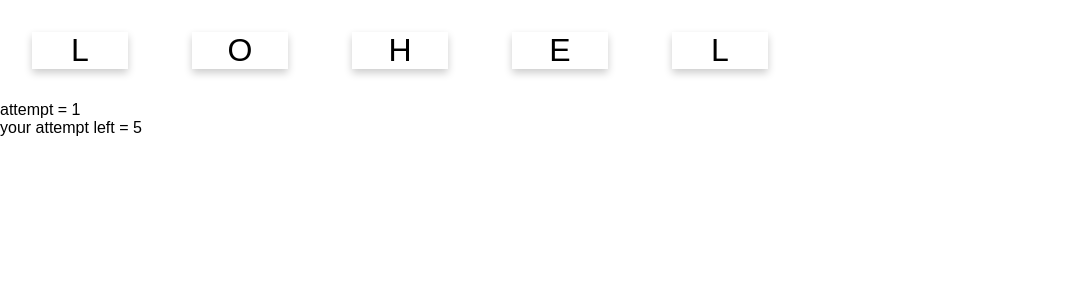
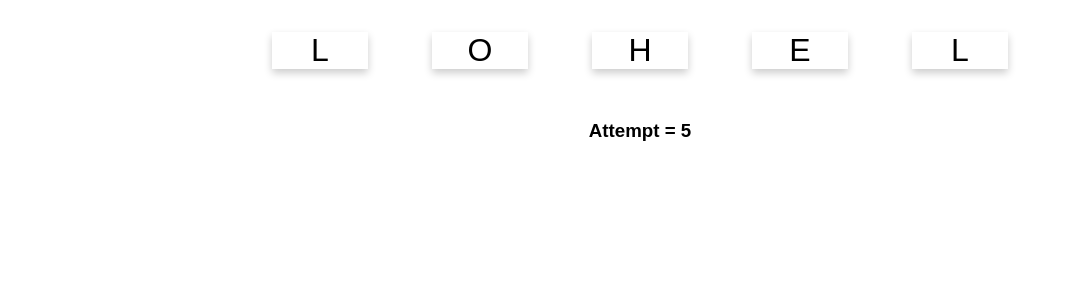
Before and after one commit to essec/react-lab, a React (Create React App) app in the folder card-game/: page / in a window 1280 px wide. Shown: the top 300 px of the page, without its empty margins (0-1074 px from the left). Built offline with nearby package versions, Linux system fonts and the light colour scheme.

Commit message:
add attempt

```diff
--- a/card-game/src/App.js
+++ b/card-game/src/App.js
@@ -3,7 +3,7 @@ import React, { Component } from 'react';
 import './App.css';
 // import CharacterCard from './CharacterCard';
 import WordCard from './WordCard';
-const word = "Hello";
+const word = "HELLO";
 
 class App extends Component {
   render(){
--- a/card-game/src/CharacterCard.js
+++ b/card-game/src/CharacterCard.js
@@ -18,15 +18,6 @@ export default class CharacterCard extends Component{
         if(!this.state.active){
             this.props.activationHandler(this.props.value)
             this.setState({active: true})
-            if(this.state.completed == false){
-
-            }
-        }
-    }
-
-    componentDidUpdate(prevProps){
-        if(prevProps.attempt != this.props.attempt){
-            this.setState({active: false})
         }
     }
 
--- a/card-game/src/WordCard.js
+++ b/card-game/src/WordCard.js
@@ -10,13 +10,13 @@ const prepareStateFromWord = (given_word) => {
         word,
         chars,
         attempt: 1,
-        left_attempt: 5,
         guess: "",
-        completed: false
+        completed: false,
+        lose: false
     }
 }
-export default class WordCard extends
-Component{
+export default class WordCard extends Component{
+
     constructor(props){
         super(props)
         this.state = prepareStateFromWord(this.props.value)
@@ -26,26 +26,28 @@ Component{
         // console.log(`${c}`)
         let guess = "" + this.state.guess + c
 
+        if(this.state.attempt < 6){
             this.setState({guess})
             if(guess.length == this.state.chars.length){
                 if(guess == this.state.word){
                 this.setState({guess: "", completed: true})
                 }
                 else{
-            this.setState({guess: "", attempt: this.state.attempt + 1, left_attempt: this.state.left_attempt - 1})
-
+                this.setState({guess: "", attempt: this.state.attempt + 1})
+                if(this.state.attempt == 5)
+                    this.setState({lose: true})
                 }
             }
             // console.log(this.state)
-        console.log("guess: "+ guess)
-        console.log("word : "+ this.state.word  )
-        console.log("status: " + this.state.completed)
+            // console.log("guess: "+ guess)
+            // console.log("word : "+ this.state.word  )
+            // console.log("status: " + this.state.completed)
         }
-
+    }
 
     render() {
         return(
-            <div>
+            <div className="App">
                 <div>
                 {Array.from(this.state.chars).map((c, i)=> <CharacterCard value={c}
                                                             key={i}
@@ -55,9 +57,10 @@ Component{
                                                             completed={this.state.completed}/>)}
                 </div>
                 <div className="score">
-                attempt = {this.state.attempt}
+                    <h3>Attempt = {6-this.state.attempt}</h3>
                 <br></br>
-                your attempt left = {this.state.left_attempt}
+                <h1>{this.state.lose? "You Lose" : ""}</h1>
+                <h1>{this.state.complete? "You Win" : ""}</h1>
                 </div>
             </div>
         );
```
Lines whose indentation alone changed are shown as unchanged.
